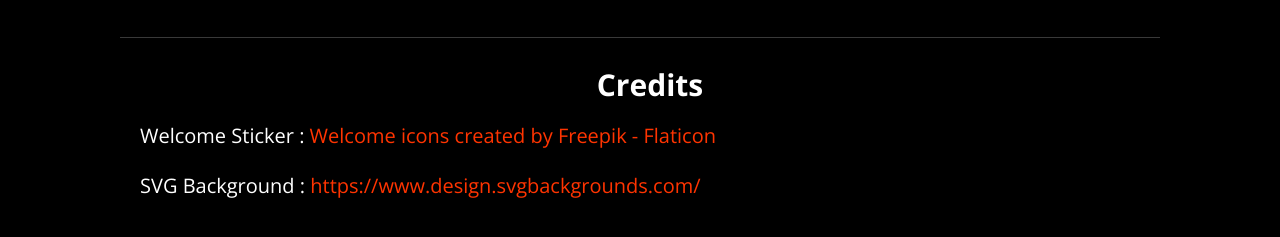
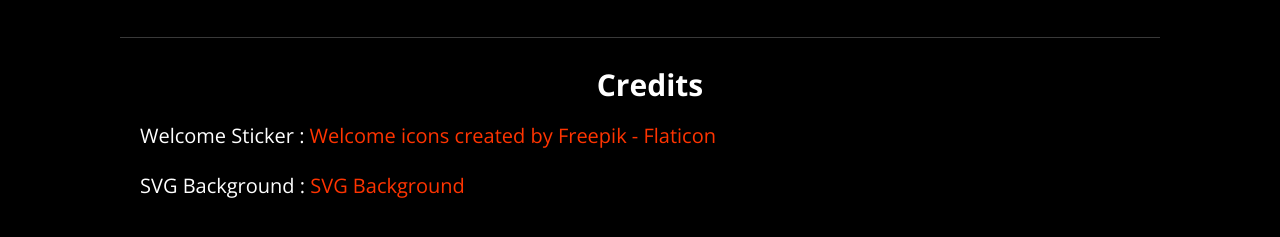
Before and after one commit to gamithf/Home-Made-Cakes, a website built with Parcel: page chocolateCakes.html in a window 1280 px wide. Shown: the part 2044-2281 px from the top of the page. Built offline with nearby package versions, Linux system fonts and the light colour scheme.

Commit message:
Update the pages with footer

```diff
--- a/chocolateCakes.html
+++ b/chocolateCakes.html
@@ -303,11 +303,11 @@
     </section>
     <footer class="block block--footer">
       <div class="container grid">
-        <section class="footer__section copyright">
+        <div class="footer__section copyright">
           <h3 class="footer__heading">Home Made Cakes</h3>
           <p class="copyright">&copy; Copyright 2022 HMC</p>
-        </section>
-        <section class="footer__section credits">
+        </div>
+        <div class="footer__section credits">
           <h3 class="footer__heading">Credits</h3>
           <p class="copright__text">
             Welcome Sticker :
@@ -322,10 +322,10 @@
             <a
               href="https://www.design.svgbackgrounds.com/"
               title="welcome icons"
-              >https://www.design.svgbackgrounds.com/</a
+              >SVG Background</a
             >
           </p>
-        </section>
+        </div>
       </div>
     </footer>
     <script src="js/main.js"></script>
```
Also changed, not shown: cupCakes.html (+5 -5 lines), ribbonCakes.html (+5 -5 lines).
